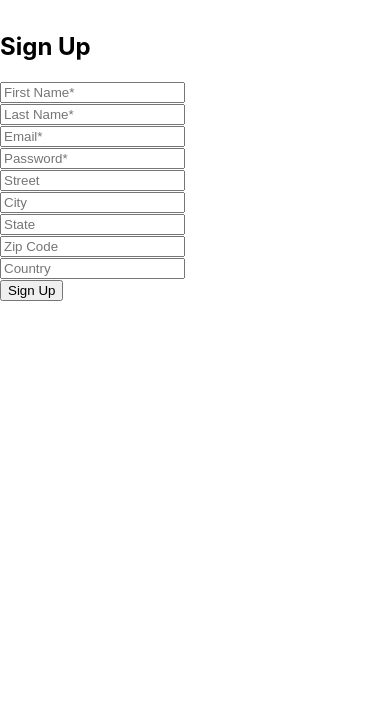
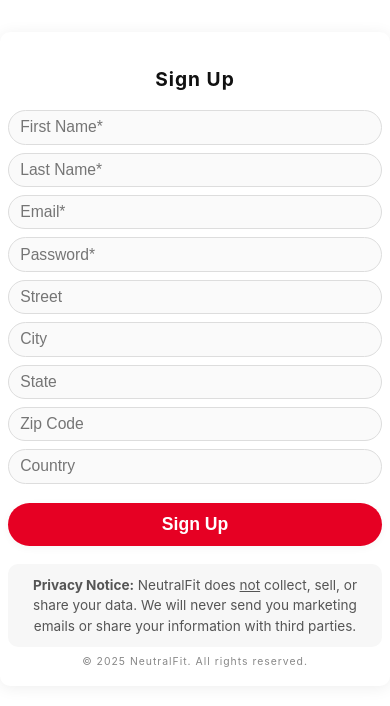
Before and after one commit to chenwa/NeutralFit, a React (Create React App) app: page /signup in a window 390 px wide. Shown: the top 706 px of the page. Built offline with nearby package versions, Linux system fonts and the light colour scheme; no server answers.

Commit message:
Updated Ui for the rest of the pages

```diff
--- a/src/App.css
+++ b/src/App.css
@@ -166,11 +166,94 @@
 
 .nf-footer {
   text-align: center;
-  padding: 1.2rem 0 0.8rem 0;
-  font-size: 1rem;
+  padding: 0.6rem 0 0.4rem 0;
+  font-size: 0.75rem;
   color: #888;
   background: transparent;
   letter-spacing: 1px;
+}
+
+.nf-form-container {
+  max-width: 350px;
+  margin: 3.5rem auto 0 auto;
+  background: #fff;
+  border-radius: 18px;
+  box-shadow: 0 2px 16px rgba(0,0,0,0.07);
+  padding: 1.5rem 1.2rem 0.5rem 1.2rem;
+  display: flex;
+  flex-direction: column;
+  align-items: center;
+}
+
+.nf-form-title {
+  font-size: 1.5rem;
+  font-weight: 700;
+  margin-bottom: 1.2rem;
+  color: #111;
+  letter-spacing: 1px;
+}
+
+.nf-form {
+  width: 100%;
+  display: flex;
+  flex-direction: column;
+  gap: 0.7rem;
+}
+
+.nf-form-row {
+  display: flex;
+  gap: 0.5rem;
+}
+
+.nf-form-row .nf-input {
+  min-width: 0;
+}
+
+.nf-input {
+  flex: 1;
+  padding: 0.5rem 0.9rem;
+  border-radius: 22px;
+  border: 1px solid #ddd;
+  font-size: 1rem;
+  margin-bottom: 0;
+  background: #fafafa;
+  transition: border 0.2s;
+  width: 100%;
+  box-sizing: border-box;
+}
+.nf-input:focus {
+  border: 1.5px solid #e60023;
+  outline: none;
+}
+
+.nf-form-btn {
+  width: 100%;
+  margin-top: 0.7rem;
+  padding: 0.7rem 0;
+  font-size: 1.1rem;
+}
+
+.nf-error {
+  color: #e60023;
+  margin-top: 0.5rem;
+  font-size: 0.95rem;
+  text-align: center;
+}
+
+.nf-info-section {
+  margin: 1.1rem 0 0.2rem 0;
+  font-size: 0.85rem;
+  color: #555;
+  background: #f7f7f7;
+  border-radius: 10px;
+  padding: 0.7rem 1rem;
+  text-align: center;
+  line-height: 1.5;
+}
+
+.nf-footer-small {
+  font-size: 0.65rem;
+  padding: 0.3rem 0 0.1rem 0;
 }
 
 @media (max-width: 600px) {
@@ -189,4 +272,24 @@
     flex-direction: column;
     gap: 1rem;
   }
+  .nf-form-container {
+    max-width: 98vw;
+    padding: 1.2rem 0.5rem 1rem 0.5rem;
+    margin: 2rem auto 0 auto;
+    border-radius: 10px;
+  }
+  .nf-form-title {
+    font-size: 1.2rem;
+  }
+  .nf-form {
+    gap: 0.5rem;
+  }
+  .nf-form-row {
+    flex-direction: column;
+    gap: 0.5rem;
+  }
+  .nf-input {
+    font-size: 0.98rem;
+    padding: 0.45rem 0.7rem;
+  }
 }
--- a/src/EditAddress.tsx
+++ b/src/EditAddress.tsx
@@ -44,17 +44,20 @@ const EditAddress: React.FC = () => {
   };
 
   return (
-    <div style={{ maxWidth: 400, margin: '2rem auto' }}>
-      <h2>Edit Address</h2>
-      <form onSubmit={handleSubmit}>
-        <input name="street" placeholder="Street" value={address.street} onChange={handleChange} /><br />
-        <input name="city" placeholder="City" value={address.city} onChange={handleChange} /><br />
-        <input name="state" placeholder="State" value={address.state} onChange={handleChange} /><br />
-        <input name="zip_code" placeholder="Zip Code" value={address.zip_code} onChange={handleChange} /><br />
-        <input name="country" placeholder="Country" value={address.country} onChange={handleChange} /><br />
-        <button type="submit">Save Address</button>
+    <div className="nf-form-container">
+      <h2 className="nf-form-title">Edit Address</h2>
+      <form className="nf-form" onSubmit={handleSubmit}>
+        <input className="nf-input" name="street" placeholder="Street" value={address.street} onChange={handleChange} />
+        <input className="nf-input" name="city" placeholder="City" value={address.city} onChange={handleChange} />
+        <input className="nf-input" name="state" placeholder="State" value={address.state} onChange={handleChange} />
+        <input className="nf-input" name="zip_code" placeholder="Zip Code" value={address.zip_code} onChange={handleChange} />
+        <input className="nf-input" name="country" placeholder="Country" value={address.country} onChange={handleChange} />
+        <button className="nf-btn nf-btn-primary nf-form-btn" type="submit">Save Address</button>
       </form>
-      {message && <div style={{ marginTop: 10 }}>{message}</div>}
+      {message && <div className="nf-message">{message}</div>}
+      <footer className="nf-footer nf-footer-small">
+        &copy; {new Date().getFullYear()} NeutralFit. All rights reserved.
+      </footer>
     </div>
   );
 };
--- a/src/Login.tsx
+++ b/src/Login.tsx
@@ -33,14 +33,17 @@ const Login: React.FC = () => {
   };
 
   return (
-    <div style={{ maxWidth: 400, margin: '2rem auto' }}>
-      <h2>Login</h2>
-      <form onSubmit={handleSubmit}>
-        <input name="email" type="email" placeholder="Email" value={email} onChange={e => setEmail(e.target.value)} required /><br />
-        <input name="password" type="password" placeholder="Password" value={password} onChange={e => setPassword(e.target.value)} required /><br />
-        <button type="submit">Login</button>
+    <div className="nf-form-container">
+      <h2 className="nf-form-title">Login</h2>
+      <form className="nf-form" onSubmit={handleSubmit}>
+        <input className="nf-input" name="email" type="email" placeholder="Email" value={email} onChange={e => setEmail(e.target.value)} required />
+        <input className="nf-input" name="password" type="password" placeholder="Password" value={password} onChange={e => setPassword(e.target.value)} required />
+        <button className="nf-btn nf-btn-primary nf-form-btn" type="submit">Login</button>
       </form>
-      {error && <div style={{ color: 'red', marginTop: 10 }}>{error}</div>}
+      {error && <div className="nf-error">{error}</div>}
+      <footer className="nf-footer nf-footer-small">
+        &copy; {new Date().getFullYear()} NeutralFit. All rights reserved.
+      </footer>
     </div>
   );
 };
--- a/src/Signup.tsx
+++ b/src/Signup.tsx
@@ -61,21 +61,33 @@ const Signup: React.FC = () => {
   };
 
   return (
-    <div style={{ maxWidth: 400, margin: '2rem auto' }}>
-      <h2>Sign Up</h2>
-      <form onSubmit={handleSubmit}>
-        <input name="first_name" placeholder="First Name*" value={form.first_name} onChange={handleChange} required /><br />
-        <input name="last_name" placeholder="Last Name*" value={form.last_name} onChange={handleChange} required /><br />
-        <input name="email" type="email" placeholder="Email*" value={form.email} onChange={handleChange} required /><br />
-        <input name="password" type="password" placeholder="Password*" value={form.password} onChange={handleChange} required /><br />
-        <input name="street" placeholder="Street" value={form.street} onChange={handleChange} /><br />
-        <input name="city" placeholder="City" value={form.city} onChange={handleChange} /><br />
-        <input name="state" placeholder="State" value={form.state} onChange={handleChange} /><br />
-        <input name="zip_code" placeholder="Zip Code" value={form.zip_code} onChange={handleChange} /><br />
-        <input name="country" placeholder="Country" value={form.country} onChange={handleChange} /><br />
-        <button type="submit">Sign Up</button>
+    <div className="nf-form-container">
+      <h2 className="nf-form-title">Sign Up</h2>
+      <form className="nf-form nf-form-small" onSubmit={handleSubmit}>
+        <div className="nf-form-row">
+          <input className="nf-input" name="first_name" placeholder="First Name*" value={form.first_name} onChange={handleChange} required />
+          <input className="nf-input" name="last_name" placeholder="Last Name*" value={form.last_name} onChange={handleChange} required />
+        </div>
+        <input className="nf-input" name="email" type="email" placeholder="Email*" value={form.email} onChange={handleChange} required />
+        <input className="nf-input" name="password" type="password" placeholder="Password*" value={form.password} onChange={handleChange} required />
+        <div className="nf-form-row">
+          <input className="nf-input" name="street" placeholder="Street" value={form.street} onChange={handleChange} />
+          <input className="nf-input" name="city" placeholder="City" value={form.city} onChange={handleChange} />
+        </div>
+        <div className="nf-form-row">
+          <input className="nf-input" name="state" placeholder="State" value={form.state} onChange={handleChange} />
+          <input className="nf-input" name="zip_code" placeholder="Zip Code" value={form.zip_code} onChange={handleChange} />
+        </div>
+        <input className="nf-input" name="country" placeholder="Country" value={form.country} onChange={handleChange} />
+        <button className="nf-btn nf-btn-primary nf-form-btn" type="submit">Sign Up</button>
       </form>
-      {error && <div style={{ color: 'red', marginTop: 10 }}>{error}</div>}
+      {error && <div className="nf-error">{error}</div>}
+      <div className="nf-info-section">
+        <strong>Privacy Notice:</strong> NeutralFit does <u>not</u> collect, sell, or share your data. We will never send you marketing emails or share your information with third parties.
+      </div>
+      <footer className="nf-footer nf-footer-small">
+        &copy; {new Date().getFullYear()} NeutralFit. All rights reserved.
+      </footer>
     </div>
   );
 };
```
